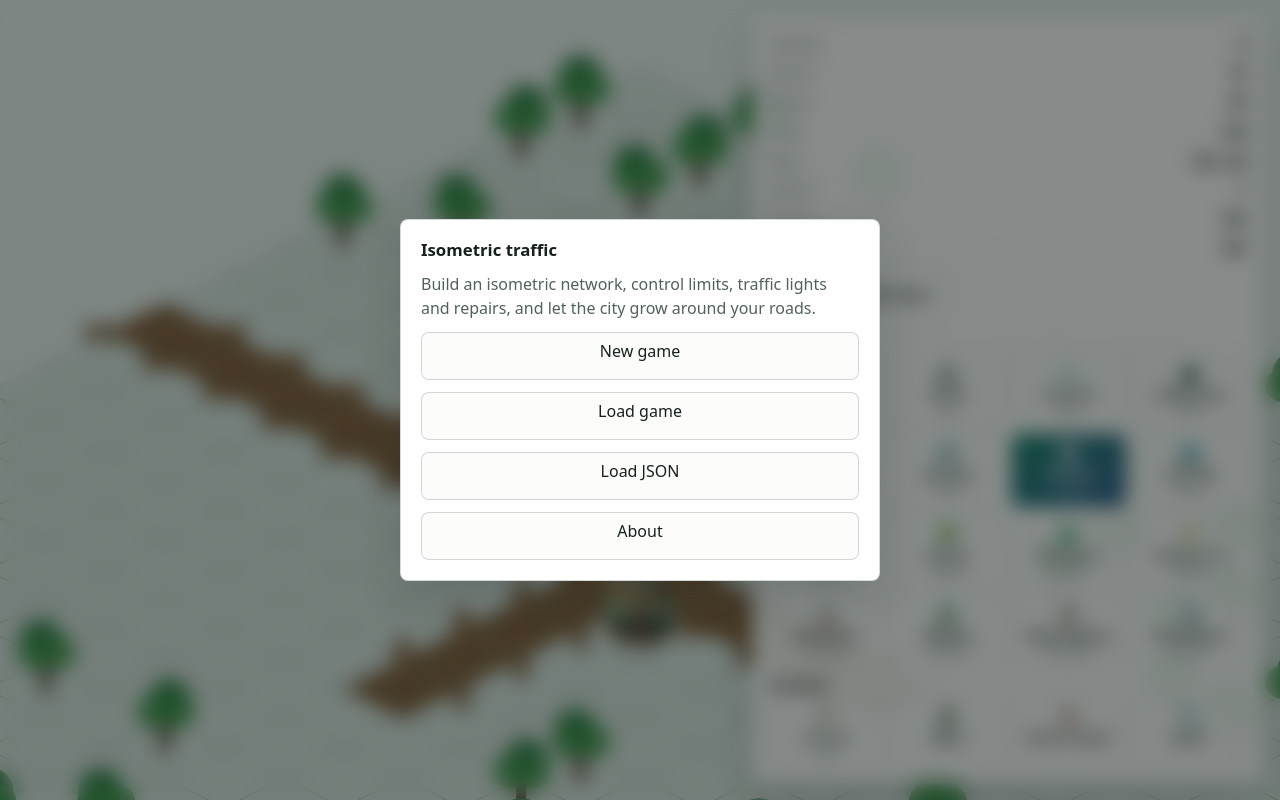
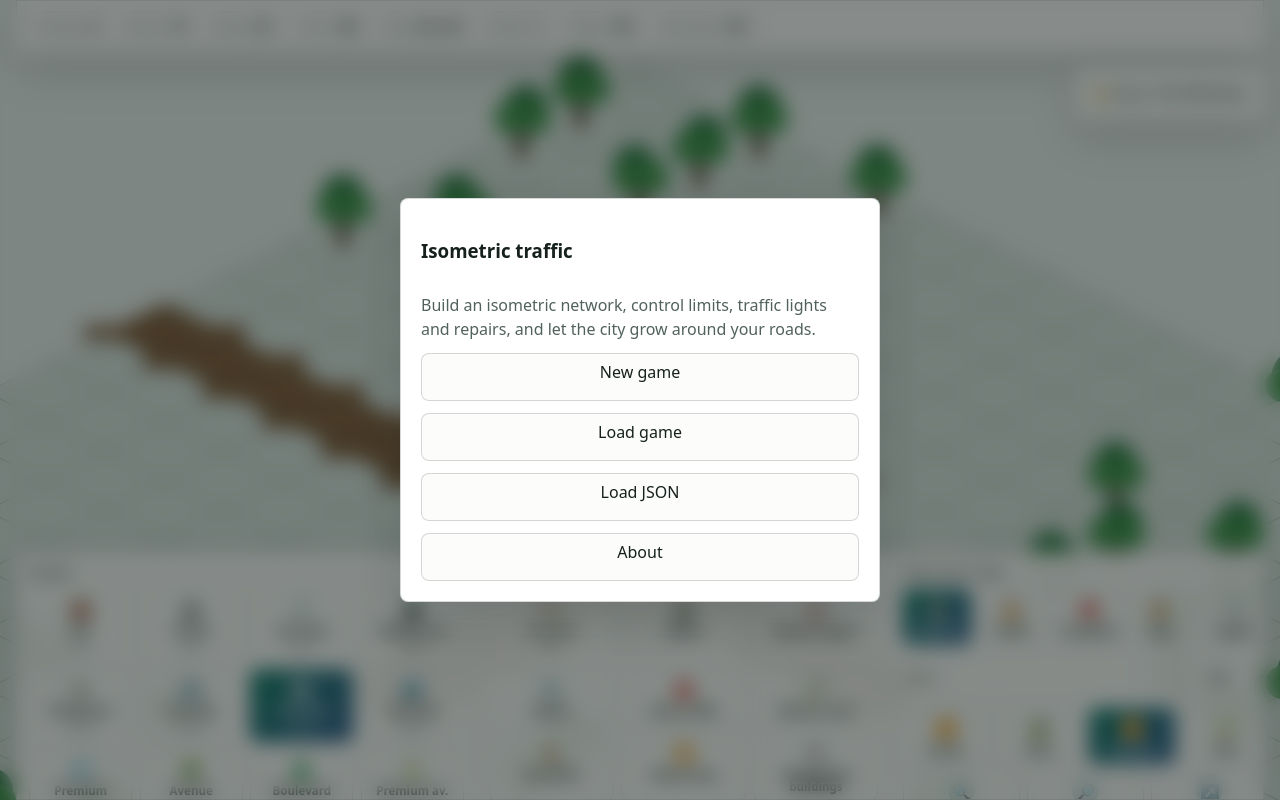
Before and after one commit to jalonsomerchan/traffic, a website with bundled scripts: page index.html in a window 1280 px wide. Built offline with nearby package versions, Linux system fonts and the light colour scheme.

Commit message:
Style split HUD layout

```diff
--- a/styles.css
+++ b/styles.css
@@ -30,9 +30,7 @@
   }
 }
 
-* {
-  box-sizing: border-box;
-}
+* { box-sizing: border-box; }
 
 body {
   margin: 0;
@@ -42,9 +40,7 @@ body {
 }
 
 button,
-select {
-  font: inherit;
-}
+select { font: inherit; }
 
 .app-shell {
   display: grid;
@@ -60,26 +56,13 @@ select {
 }
 
 .hud {
-  align-self: start;
-  background: var(--color-panel);
-  border: 1px solid var(--color-border);
-  border-radius: var(--radius-md);
-  box-shadow: var(--shadow-soft);
-  display: grid;
-  gap: var(--space-3);
-  inset: var(--space-4) var(--space-4) auto auto;
-  max-height: calc(100vh - 2rem);
-  max-width: min(32rem, calc(100vw - 2rem));
-  overflow: auto;
-  padding: var(--space-4);
+  pointer-events: none;
   position: fixed;
+  inset: 0;
+  z-index: 3;
 }
 
-.hud h1 {
-  font-size: 1.05rem;
-  line-height: 1.2;
-  margin: 0;
-}
+.hud > * { pointer-events: auto; }
 
 .start-screen,
 .about-panel {
@@ -95,9 +78,7 @@ select {
 }
 
 .start-screen[hidden],
-.about-panel[hidden] {
-  display: none;
-}
+.about-panel[hidden] { display: none; }
 
 .start-screen__panel,
 .about-panel > div {
@@ -118,17 +99,57 @@ select {
   margin: 0;
 }
 
-.hud__stats,
-.hud__tools {
-  display: grid;
-  gap: 0.45rem;
+.hud__stats {
+  align-items: center;
+  backdrop-filter: blur(10px);
+  background: var(--color-panel);
+  border: 1px solid var(--color-border);
+  border-radius: 0 0 var(--radius-md) var(--radius-md);
+  box-shadow: var(--shadow-soft);
+  display: flex;
+  gap: var(--space-2);
+  inset: 0 var(--space-4) auto var(--space-4);
+  min-height: 3.3rem;
+  overflow-x: auto;
+  padding: 0.45rem var(--space-3);
+  position: fixed;
 }
 
 .hud__row {
   align-items: center;
+  background: rgba(255, 255, 255, 0.16);
+  border: 1px solid var(--color-border);
+  border-radius: 999px;
   display: flex;
-  justify-content: space-between;
-  gap: var(--space-3);
+  flex: 0 0 auto;
+  gap: 0.35rem;
+  min-width: max-content;
+  padding: 0.32rem 0.65rem;
+}
+
+.hud__label {
+  color: var(--color-muted);
+  font-size: 0.72rem;
+}
+
+.hud__value {
+  font-size: 0.8rem;
+  font-weight: 800;
+}
+
+.budget-modal {
+  backdrop-filter: blur(10px);
+  background: var(--color-panel);
+  border: 1px solid var(--color-border);
+  border-radius: var(--radius-md);
+  box-shadow: var(--shadow-soft);
+  display: grid;
+  gap: 0.5rem;
+  max-width: min(22rem, calc(100vw - 2rem));
+  padding: 0.55rem;
+  position: fixed;
+  right: var(--space-4);
+  top: 4.1rem;
 }
 
 .balance-toggle {
@@ -136,26 +157,29 @@ select {
   background: var(--color-panel-strong);
   display: flex !important;
   font-weight: 800;
+  gap: var(--space-3);
   justify-content: space-between;
+  min-height: auto !important;
+  width: 100%;
+}
+
+.balance-toggle small {
+  color: var(--color-muted);
+  font-weight: 700;
 }
 
 .statement {
   background: var(--color-panel-strong);
   border: 1px solid var(--color-border);
   border-radius: var(--radius-md);
-  box-shadow: inset 0 1px 0 rgba(255, 255, 255, 0.16);
   display: grid;
   gap: 0.3rem;
   padding: 0.75rem;
 }
 
-.statement[hidden] {
-  display: none;
-}
+.statement[hidden] { display: none; }
 
-.statement strong {
-  font-size: 0.9rem;
-}
+.statement strong { font-size: 0.9rem; }
 
 .statement div {
   align-items: center;
@@ -166,64 +190,61 @@ select {
   gap: var(--space-3);
 }
 
-.statement b {
-  color: var(--color-text);
+.statement b { color: var(--color-text); }
+.statement span { display: grid; gap: 0.08rem; }
+.statement small { color: var(--color-muted); font-size: 0.68rem; }
+.statement__income b { color: var(--color-accent); }
+.statement__cost b { color: var(--color-danger); }
+
+.hud__tools {
+  align-items: stretch;
+  backdrop-filter: blur(12px);
+  background: var(--color-panel);
+  border: 1px solid var(--color-border);
+  border-radius: var(--radius-md) var(--radius-md) 0 0;
+  box-shadow: var(--shadow-soft);
+  display: flex;
+  gap: var(--space-3);
+  inset: auto var(--space-4) 0 var(--space-4);
+  max-height: 31vh;
+  overflow: auto;
+  padding: var(--space-3);
+  position: fixed;
 }
 
-.statement span {
+.toolbar-group {
+  border-right: 1px solid var(--color-border);
   display: grid;
-  gap: 0.08rem;
+  gap: 0.45rem;
+  min-width: 14rem;
+  padding-right: var(--space-3);
 }
 
-.statement small {
+.toolbar-group:last-child { border-right: 0; padding-right: 0; }
+.toolbar-group--roads { min-width: 28rem; }
+.toolbar-group--view { min-width: 18rem; }
+
+.toolbar-group > strong {
   color: var(--color-muted);
-  font-size: 0.68rem;
+  font-size: 0.76rem;
+  letter-spacing: 0.04em;
+  text-transform: uppercase;
 }
 
-.statement__income b {
-  color: var(--color-accent);
-}
-
-.statement__cost b {
-  color: var(--color-danger);
-}
-
-.hud__label {
-  color: var(--color-muted);
-  font-size: 0.86rem;
-}
-
-.hud__value {
-  font-weight: 700;
-}
-
-.hud__grid {
-  display: grid;
-  gap: 0.45rem;
-  grid-template-columns: repeat(2, minmax(0, 1fr));
-}
-
-.hud__grid--compact {
-  grid-template-columns: repeat(4, minmax(0, 1fr));
-}
-
-.tool-palette {
-  display: grid;
-  gap: 0.45rem;
-  grid-template-columns: repeat(4, minmax(0, 1fr));
-}
-
-.time-control {
-  display: grid;
-  gap: 0.45rem;
-  grid-template-columns: repeat(4, minmax(0, 1fr));
-}
-
+.hud__grid,
+.tool-palette,
+.time-control,
 .view-control {
   display: grid;
   gap: 0.45rem;
-  grid-template-columns: repeat(5, minmax(0, 1fr));
 }
+
+.hud__grid { grid-template-columns: repeat(3, minmax(4.5rem, 1fr)); }
+.hud__grid--compact { grid-template-columns: repeat(3, minmax(4.5rem, 1fr)); }
+.hud__grid--utility { grid-template-columns: repeat(3, minmax(4.5rem, 1fr)); }
+.tool-palette { grid-template-columns: repeat(4, minmax(4.8rem, 1fr)); }
+.time-control { grid-template-columns: repeat(4, minmax(4.2rem, 1fr)); }
+.view-control { grid-template-columns: repeat(5, minmax(4.2rem, 1fr)); }
 
 .hud button,
 .hud select,
@@ -291,14 +312,8 @@ select {
   border-color: rgba(255, 255, 255, 0.26);
 }
 
-.hud button[aria-pressed="true"] span:not(.tool-icon) {
-  color: rgba(255, 255, 255, 0.78);
-}
-
-.hud .danger[aria-pressed="true"] {
-  background: var(--color-danger);
-  border-color: var(--color-danger);
-}
+.hud button[aria-pressed="true"] span:not(.tool-icon) { color: rgba(255, 255, 255, 0.78); }
+.hud .danger[aria-pressed="true"] { background: var(--color-danger); border-color: var(--color-danger); }
 
 .speed-control {
   align-items: center;
@@ -312,9 +327,7 @@ select {
   font-size: 0.86rem;
 }
 
-.speed-control select {
-  min-width: 5.5rem;
-}
+.speed-control select { min-width: 5.5rem; }
 
 .file-button input {
   height: 1px;
@@ -348,43 +361,46 @@ select {
   animation: float-message 1100ms ease forwards;
 }
 
-.float-message.money {
-  background: rgba(22, 127, 103, 0.94);
-}
-
+.float-message.money { background: rgba(22, 127, 103, 0.94); }
 .float-message.money--cost,
-.float-message.notice {
-  background: rgba(184, 70, 53, 0.94);
-}
+.float-message.notice { background: rgba(184, 70, 53, 0.94); }
 
 @keyframes float-message {
-  0% {
-    opacity: 0;
-    transform: translate(-50%, -20%);
-  }
-
-  18% {
-    opacity: 1;
-  }
-
-  100% {
-    opacity: 0;
-    transform: translate(-50%, -140%);
-  }
+  0% { opacity: 0; transform: translate(-50%, -20%); }
+  18% { opacity: 1; }
+  100% { opacity: 0; transform: translate(-50%, -140%); }
 }
 
 @media (max-width: 720px) {
-  .hud {
-    inset: auto var(--space-3) var(--space-3) var(--space-3);
+  .hud__stats {
+    inset: 0 0 auto 0;
+    border-radius: 0;
+  }
+
+  .budget-modal {
+    left: var(--space-3);
+    right: var(--space-3);
+    top: 4rem;
     max-width: none;
   }
 
-  .tool-palette,
-  .hud__grid--compact {
-    grid-template-columns: repeat(3, minmax(0, 1fr));
+  .hud__tools {
+    inset: auto 0 0 0;
+    border-radius: var(--radius-md) var(--radius-md) 0 0;
+    max-height: 43vh;
   }
 
-  .view-control {
-    grid-template-columns: repeat(2, minmax(0, 1fr));
+  .toolbar-group--roads,
+  .toolbar-group,
+  .toolbar-group--view {
+    min-width: 18rem;
   }
+
+  .tool-palette,
+  .hud__grid--compact,
+  .hud__grid--utility {
+    grid-template-columns: repeat(3, minmax(4.4rem, 1fr));
+  }
+
+  .view-control { grid-template-columns: repeat(2, minmax(4.4rem, 1fr)); }
 }
```
